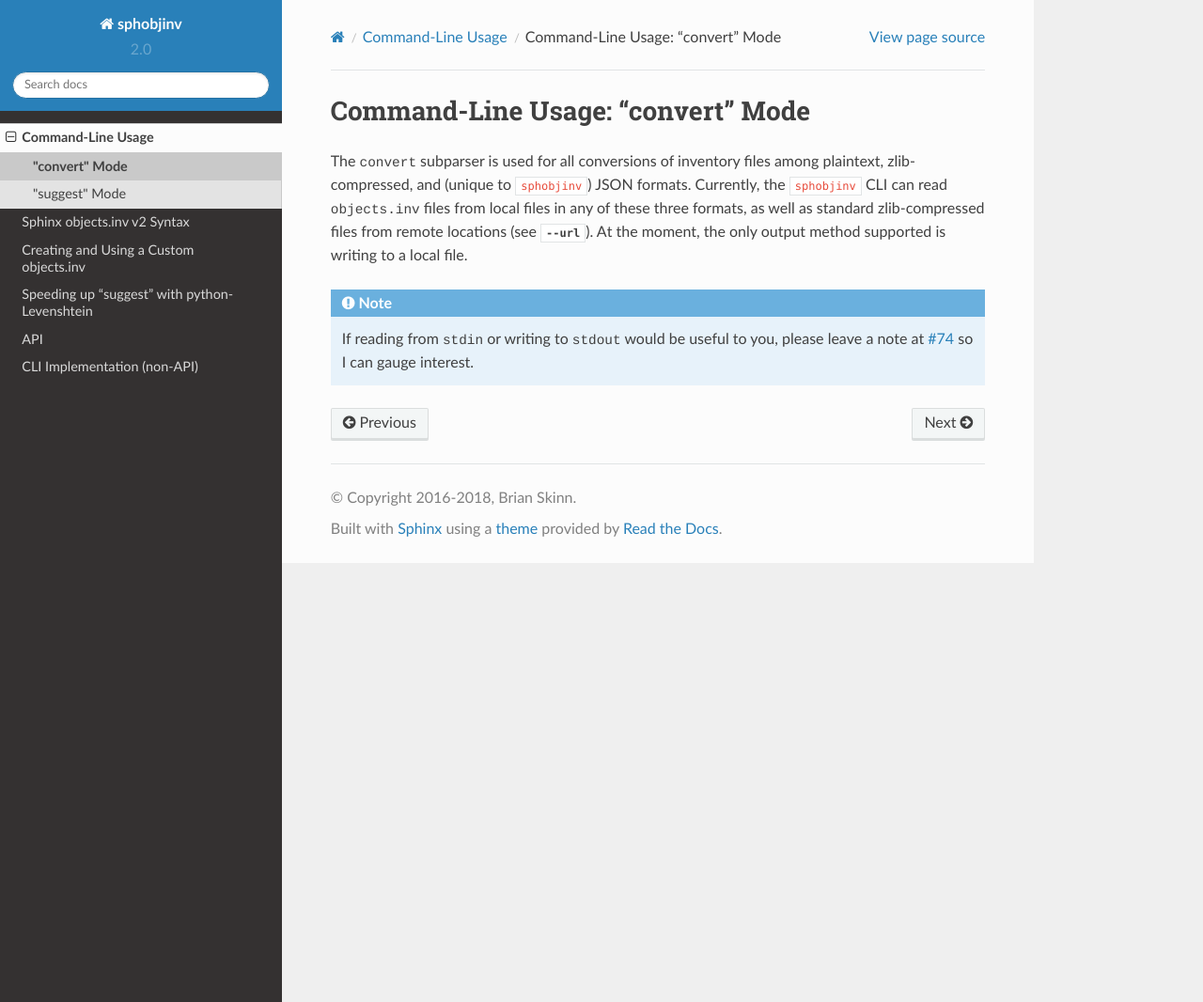
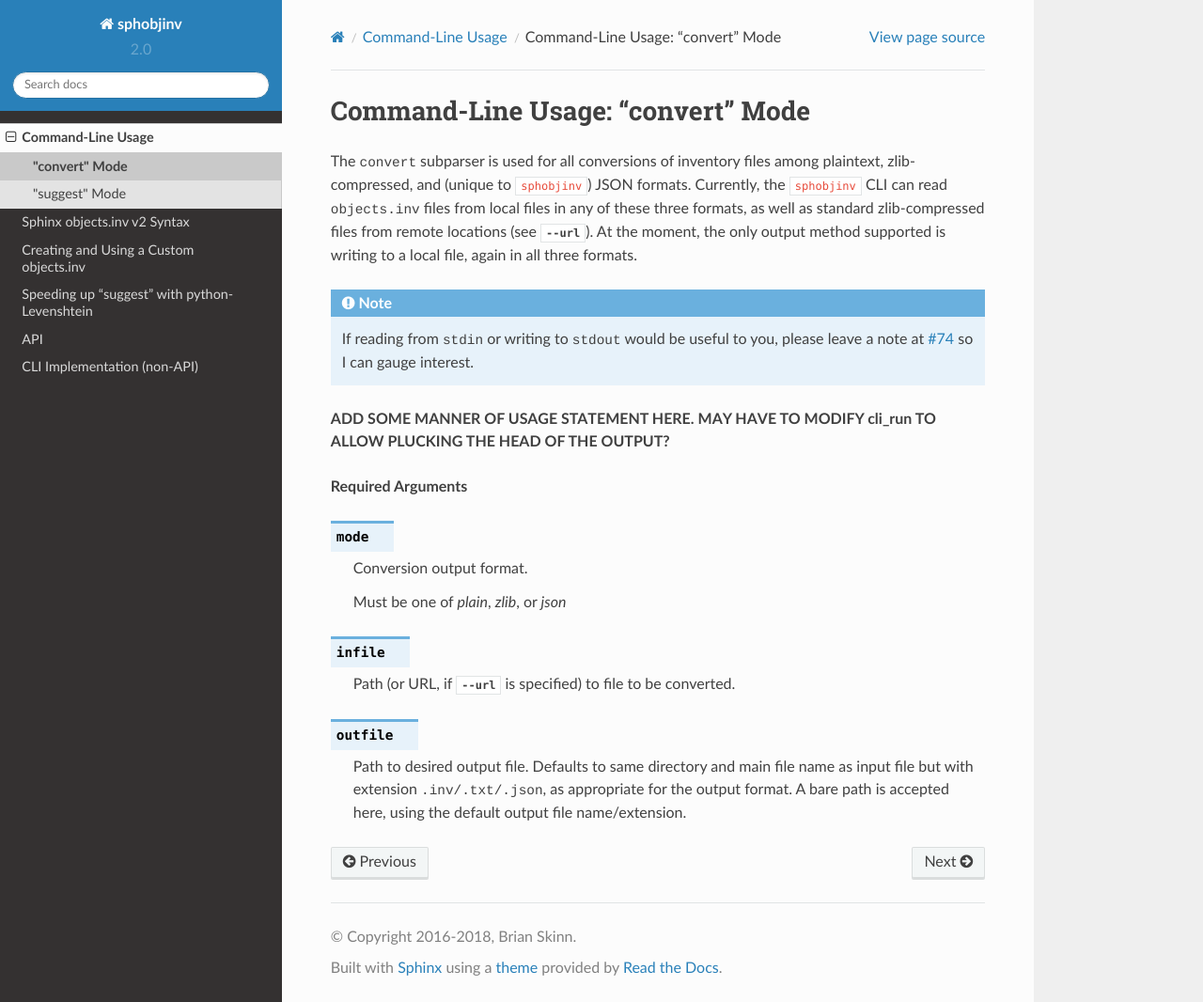
Before and after one commit to bskinn/sphobjinv, a Sphinx documentation site: the page built from doc/source/cli/convert.rst, in a window 1280 px wide and 1066 px high. Shown: the whole window at 94% size. Built offline with Sphinx 7.4.7 and the Read the Docs theme 2.0.0, drawn with Linux system fonts in a browser that asks for light colours.

Commit message:
DOC: Partial draft convert.rst
Add the three required convert args

Minor tweak to base cmdline.rst text

[skip ci]

Also, add sphinx-autobuild to req'ts-dev, Makefile

```diff
--- a/doc/source/cli/convert.rst
+++ b/doc/source/cli/convert.rst
@@ -10,9 +10,32 @@ files among plaintext, zlib-compressed, and (unique to |soi|) JSON formats.
 Currently, the |soi| CLI can read |objects.inv| files from local files
 in any of these three formats, as well as standard zlib-compressed files
 from remote locations (see :option:`--url`). At the moment, the only output
-method supported is writing to a local file.
+method supported is writing to a local file, again in all three formats.
 
 .. note::
 
     If reading from |stdin| or writing to |stdout| would be useful to you,
     please leave a note at :issue:`74` so I can gauge interest.
+
+**ADD SOME MANNER OF USAGE STATEMENT HERE. MAY HAVE TO MODIFY cli_run
+TO ALLOW PLUCKING THE HEAD OF THE OUTPUT?**
+
+**Required Arguments**
+
+.. option:: mode
+
+    Conversion output format.
+
+    Must be one of `plain`, `zlib`, or `json`
+
+.. option:: infile
+
+    Path (or URL, if :option:`--url` is specified) to file to be converted.
+
+.. option:: outfile
+
+    Path to desired output file. Defaults to same directory
+    and main file name as input file but with extension
+    |cour|\ .inv/.txt/.json\ |/cour|, as appropriate for the output format.
+    A bare path is accepted here, using the default output
+    file name/extension.
--- a/doc/source/cmdline.rst
+++ b/doc/source/cmdline.rst
@@ -12,8 +12,8 @@ found :doc:`here <modules/cmdline>` and in the documentation for the
 :meth:`~sphobjinv.inventory.Inventory.suggest` methods.
 
 In the CLI execution examples below and in the pages describing the subparser
-options, file paths in CLI output are elided (with |cour|\ ...\ |/cour|)
-so that doctests will pass in all of my various development environments.
+options, file paths in CLI output are elided (with '...')
+so that CLI doctests will pass regardless of the build environment.
 The motivation for using |cour|\ cli_run\ |/cour| is described in more
 detail `here <https://bskinn.github.io/Testing-CLI-Scripts/>`__.
 In all cases, examples are executed in a sandboxed directory pre-loaded with
--- a/requirements-dev.txt
+++ b/requirements-dev.txt
@@ -8,6 +8,7 @@ ipython
 jsonschema==2.6
 restview
 sphinx==1.6.5
+sphinx-autobuild
 sphinx-issues
 sphinx-rtd-theme==0.2.4
 stdio-mgr
```
Also changed, not shown: 1 other file.
